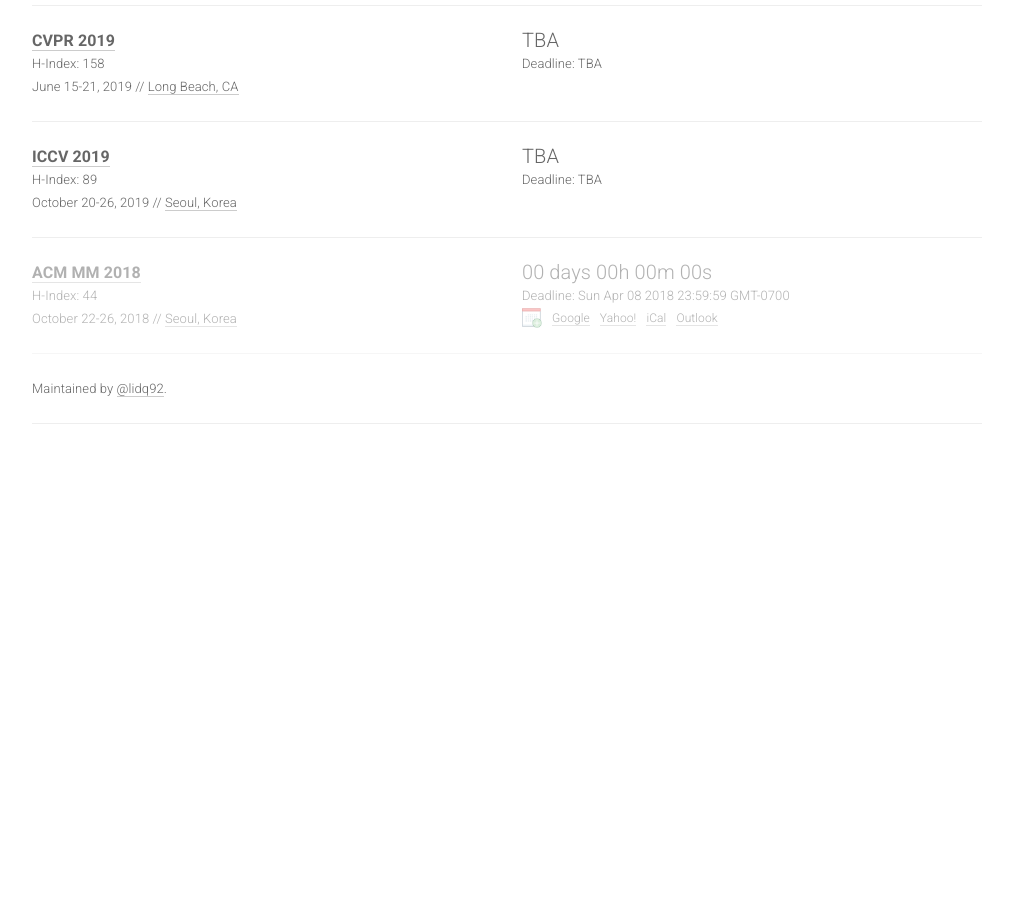
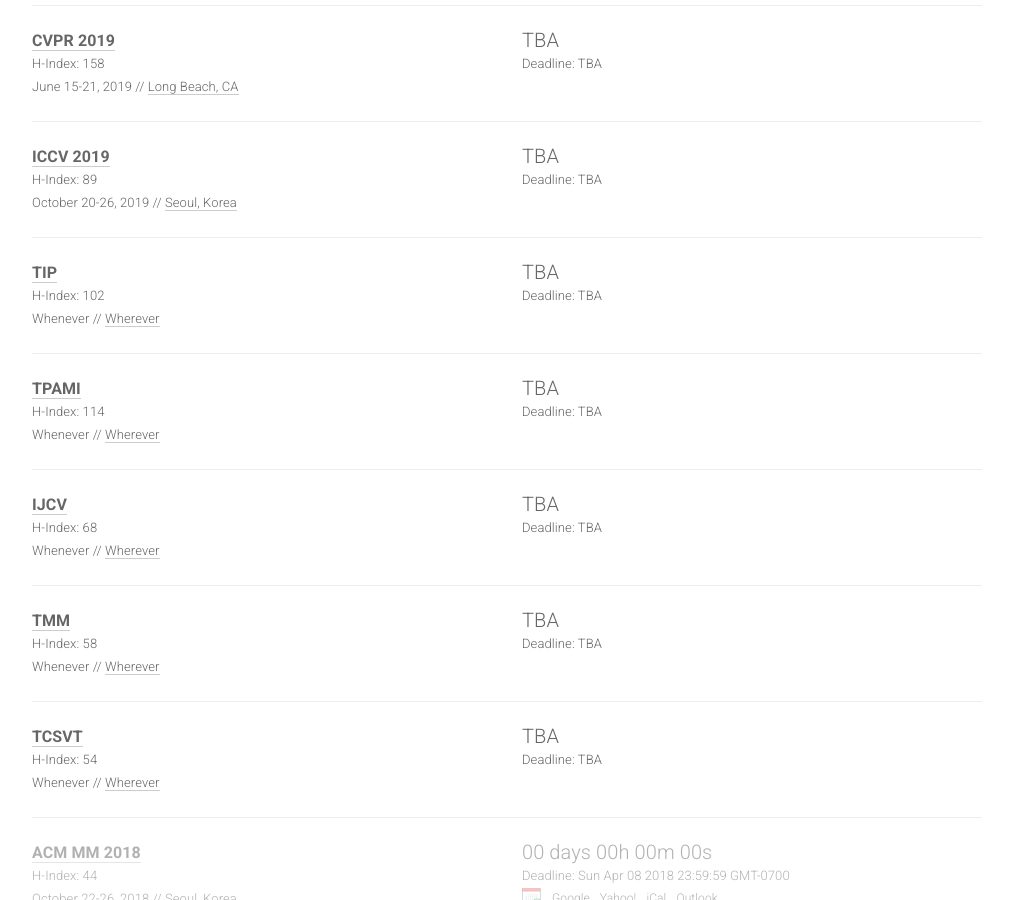
Before and after one commit to lidq92/lidq92.github.io, a Jekyll site: the page built from index.html, in a window 1280 px wide and 900 px high, scrolled down 724 px. Shown: the whole window, without its empty margins (133-1146 px from the left). Built offline with Jekyll 4.4.1, drawn with Linux system fonts in a browser that asks for light colours; nearby versions of some CDN libraries; before the commit the page ends 1171 px from its top, so only the background shows below that.

```diff
--- a/_data/conferences.yml
+++ b/_data/conferences.yml
@@ -66,6 +66,61 @@
   place: Seoul, Korea
   hindex: 89
   sub: CV
+
+- name: TIP
+  year:
+  id: tip
+  link: mc.manuscriptcentral.com/tip-ieee
+  deadline: TBA
+  timezone: America/Los_Angeles
+  date: Whenever
+  place: Wherever
+  hindex: 102
+  sub: MM
+
+- name: TPAMI
+  year:
+  id: tpami
+  link: mc.manuscriptcentral.com/tpami-cs
+  deadline: TBA
+  timezone: America/Los_Angeles
+  date: Whenever
+  place: Wherever
+  hindex: 114
+  sub: CV
+
+- name: IJCV
+  year:
+  id: ijcv
+  link: www.springer.com/computer/image+processing/journal/11263
+  deadline: TBA
+  timezone: America/Los_Angeles
+  date: Whenever
+  place: Wherever
+  hindex: 68
+  sub: CV
+
+- name: TMM
+  year:
+  id: tmm
+  link: mc.manuscriptcentral.com/tmm-ieee
+  deadline: TBA
+  timezone: America/Los_Angeles
+  date: Whenever
+  place: Wherever
+  hindex: 58
+  sub: MM
+
+- name: TCSVT
+  year:
+  id: tcsvt
+  link: mc.manuscriptcentral.com/tcsvt
+  deadline: TBA
+  timezone: America/Los_Angeles
+  date: Whenever
+  place: Wherever
+  hindex: 54
+  sub: MM
 
 # - name: ICCV
 #   year: 2017
```
